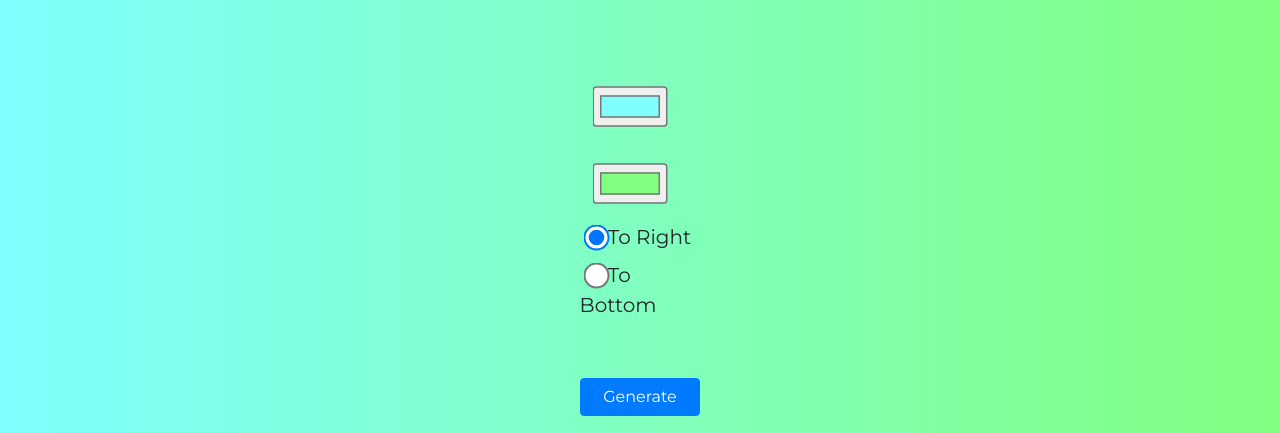
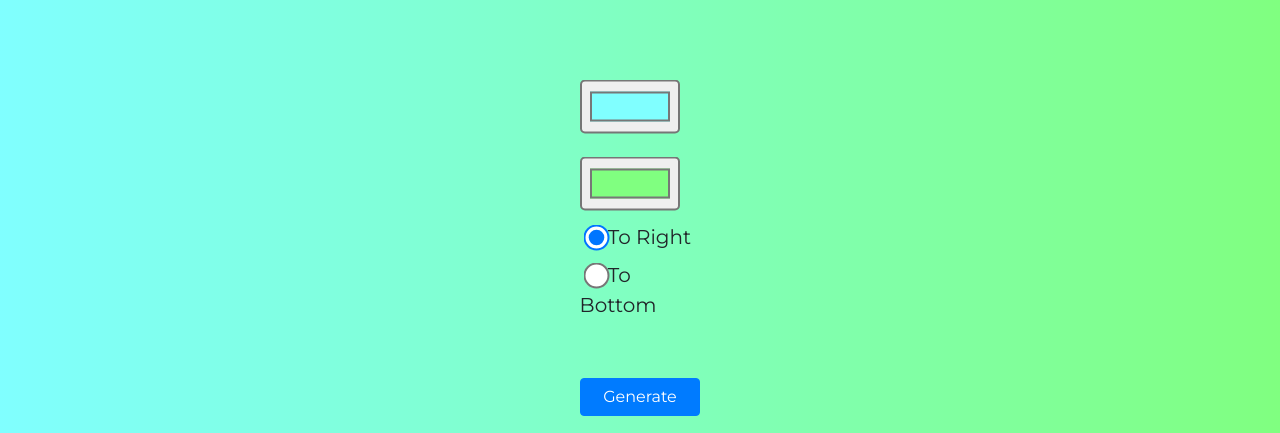
Before and after one commit to Se7enSquared/css_background_generator, a website: page index.html in a window 1280 px wide. Shown: the part 334-767 px from the top of the page. Drawn offline with nearby package versions, Linux system fonts and the light colour scheme.

Commit message:
fix to color input displays

```diff
--- a/style.css
+++ b/style.css
@@ -45,12 +45,14 @@ h3 {
 
 
 input[type="color"]{
-    transform: scale(1.5);
+    display: flex;
+    float: left;
+    transform: scale(2);
     margin: 25px;
 }
 
 input[type="radio"]{
-    display: inline-block;
+
     transform: scale(2);
     margin-left: 10px;
 }
```
